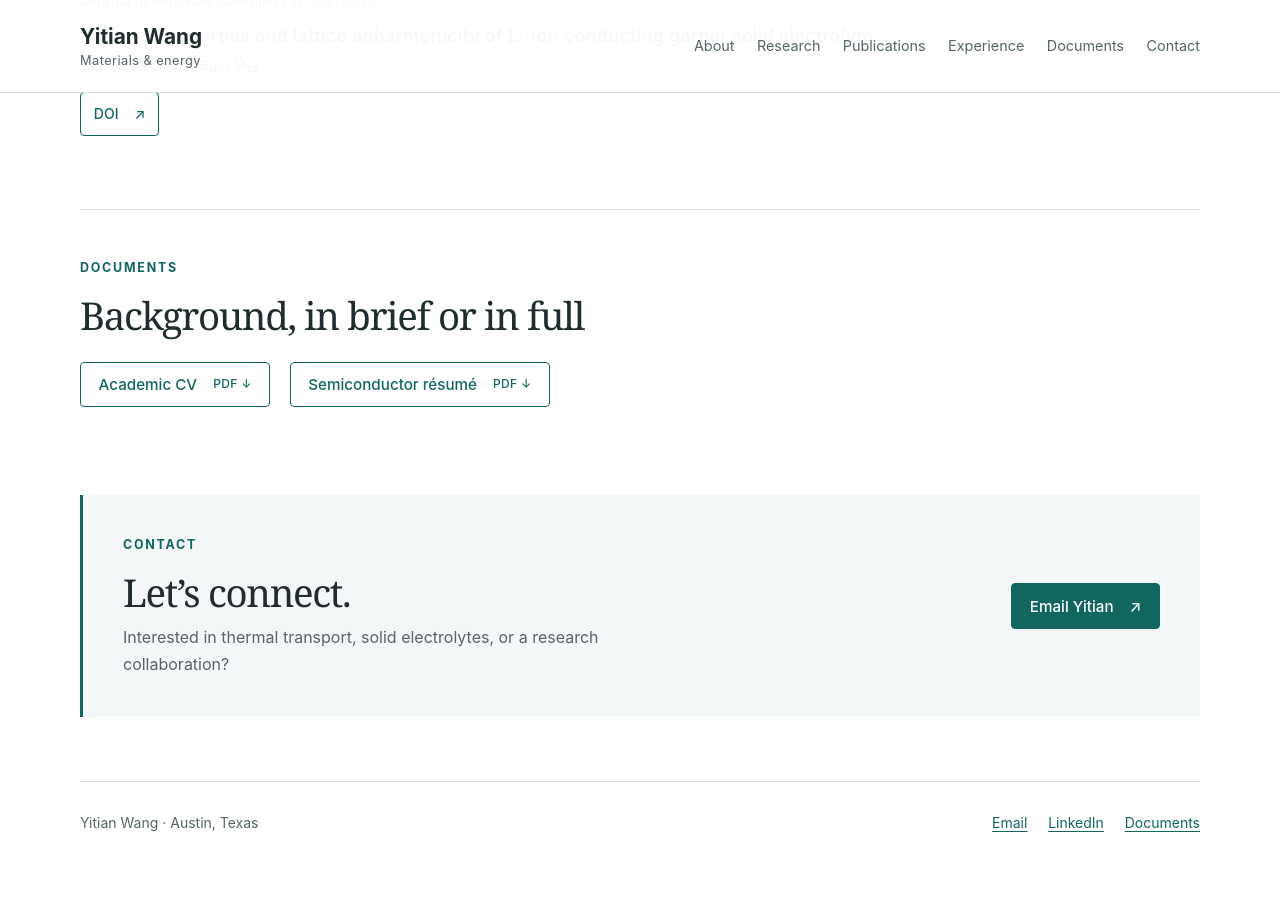
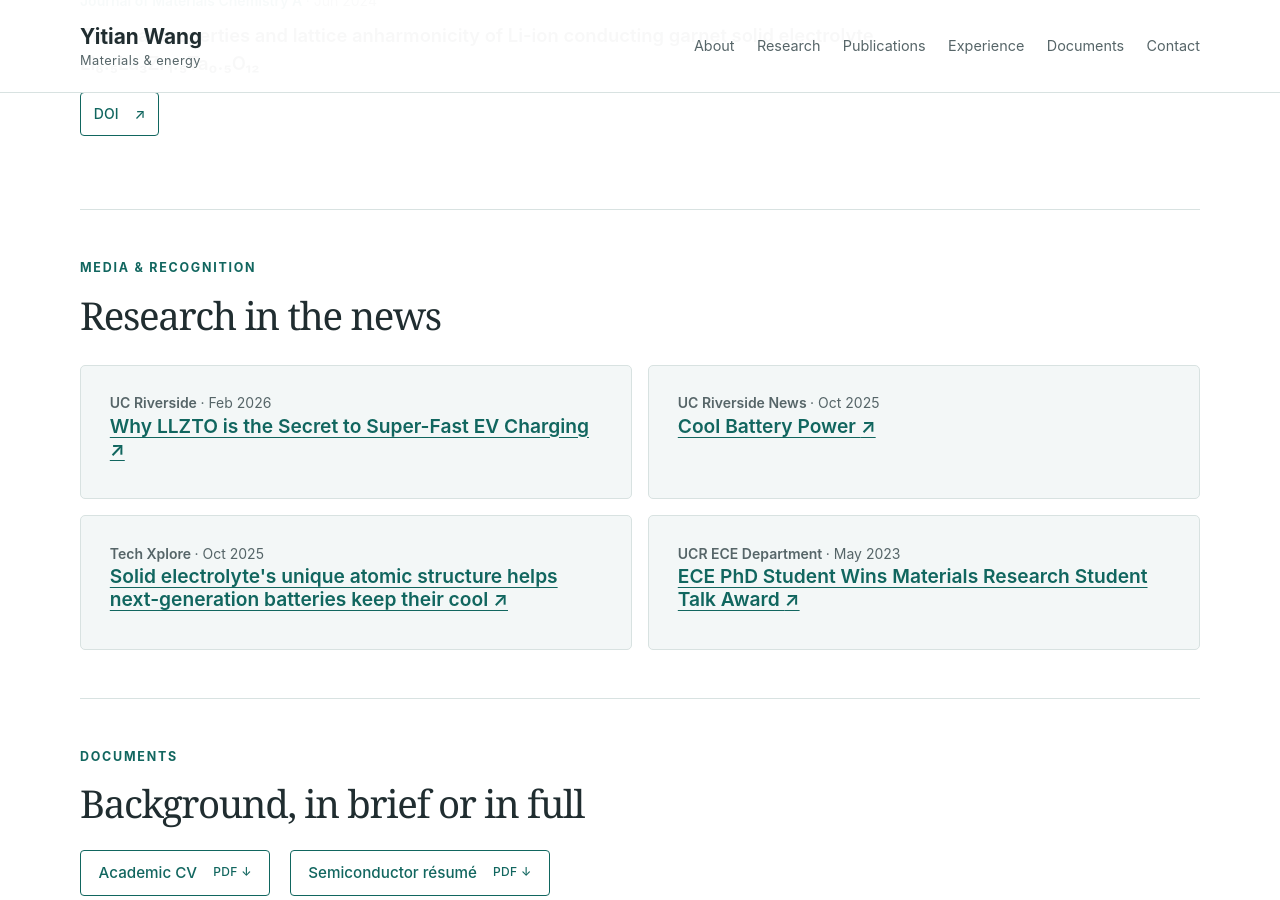
Before and after one commit to cosmotim/cosmotim.github.io, a Jekyll site: the page built from index.md, in a window 1280 px wide and 900 px high, scrolled down 1839 px. Built offline with Jekyll 4.4.1, drawn with Linux system fonts in a browser that asks for light colours; before the commit the page ends 2702 px from its top, so only the background shows below that.

Commit message:
Restore media coverage on the homepage

```diff
--- /dev/null
+++ b/_data/media.json
@@ -0,0 +1,26 @@
+[
+  {
+    "url": "https://www.youtube.com/watch?v=dPwabntYj9s",
+    "title": "Why LLZTO is the Secret to Super-Fast EV Charging",
+    "outlet": "UC Riverside",
+    "date": "Feb 2026"
+  },
+  {
+    "url": "https://news.ucr.edu/articles/2025/10/22/cool-battery-power",
+    "title": "Cool Battery Power",
+    "outlet": "UC Riverside News",
+    "date": "Oct 2025"
+  },
+  {
+    "url": "https://techxplore.com/news/2025-10-solid-electrolyte-unique-atomic-generation.html",
+    "title": "Solid electrolyte's unique atomic structure helps next-generation batteries keep their cool",
+    "outlet": "Tech Xplore",
+    "date": "Oct 2025"
+  },
+  {
+    "url": "https://ece.ucr.edu/news/2023/05/10/ece-phd-student-wins-materials-research-student-talk-award",
+    "title": "ECE PhD Student Wins Materials Research Student Talk Award",
+    "outlet": "UCR ECE Department",
+    "date": "May 2023"
+  }
+]
--- /dev/null
+++ b/_includes/media.html
@@ -0,0 +1,8 @@
+<div class="research-grid media-grid">
+  {% for item in site.data.media %}
+  <article class="research-card">
+    <p class="publication-meta">{{ item.outlet }} <span>· {{ item.date }}</span></p>
+    <h3><a href="{{ item.url }}">{{ item.title }} <span aria-hidden="true">↗</span></a></h3>
+  </article>
+  {% endfor %}
+</div>
--- a/index.md
+++ b/index.md
@@ -28,5 +28,9 @@ home: true
   <div class="section-heading"><div><p class="eyebrow">Selected publications</p><h2 id="publications-heading">Recent work & key findings</h2></div><a class="text-link" href="{{ '/publications/' | relative_url }}">All publications →</a></div>
   {% for paper in site.data.publications %}{% if paper.selected %}{% include publication.html paper=paper %}{% endif %}{% endfor %}
 </section>
+<section class="home-section" aria-labelledby="media-heading">
+  <div class="section-heading"><div><p class="eyebrow">Media & recognition</p><h2 id="media-heading">Research in the news</h2></div></div>
+  {% include media.html %}
+</section>
 <section class="home-section documents-strip" aria-labelledby="documents-heading"><p class="eyebrow">Documents</p><h2 id="documents-heading">Background, in brief or in full</h2>{% include documents.html %}</section>
 <section class="contact-panel" aria-labelledby="contact-heading"><div><p class="eyebrow">Contact</p><h2 id="contact-heading">Let’s connect.</h2><p>Interested in thermal transport, solid electrolytes, or a research collaboration?</p></div><a class="button button-primary" href="mailto:ywang00149@gmail.com">Email Yitian <span aria-hidden="true">↗</span></a></section>
--- a/research.md
+++ b/research.md
@@ -29,10 +29,4 @@ Earlier projects included composite battery separators, CR2032 cell testing, ele
 
 ## Media & recognition
 
-* <a href="https://www.youtube.com/watch?v=dPwabntYj9s" target="_blank" rel="noopener noreferrer">**Why LLZTO is the Secret to Super-Fast EV Charging**</a> — UC Riverside (Feb 2026)
-
-* <a href="https://news.ucr.edu/articles/2025/10/22/cool-battery-power" target="_blank" rel="noopener noreferrer">**Cool Battery Power**</a> — UC Riverside News (Oct 2025)
-
-* <a href="https://techxplore.com/news/2025-10-solid-electrolyte-unique-atomic-generation.html" target="_blank" rel="noopener noreferrer">**Solid electrolyte's unique atomic structure helps next-generation batteries keep their cool**</a> — Tech Xplore (Oct 2025)
-
-* <a href="https://ece.ucr.edu/news/2023/05/10/ece-phd-student-wins-materials-research-student-talk-award" target="_blank" rel="noopener noreferrer">**ECE PhD Student Wins Materials Research Student Talk Award**</a> — UCR ECE Department (May 2023)
+{% include media.html %}
```
